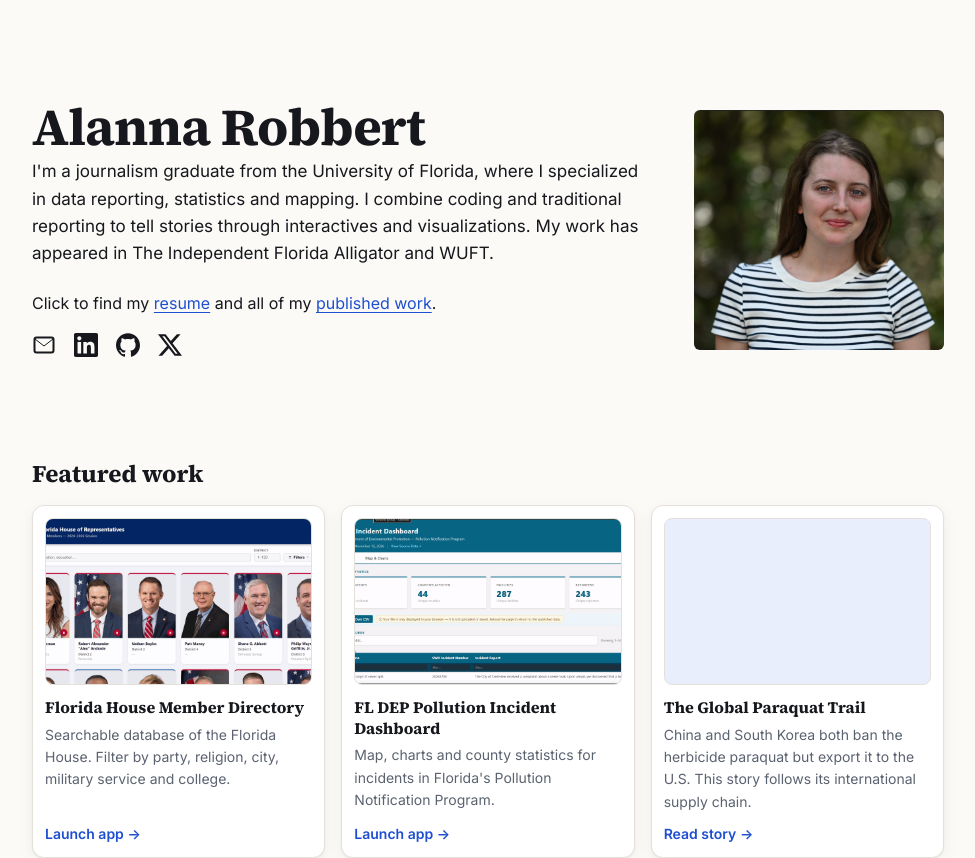
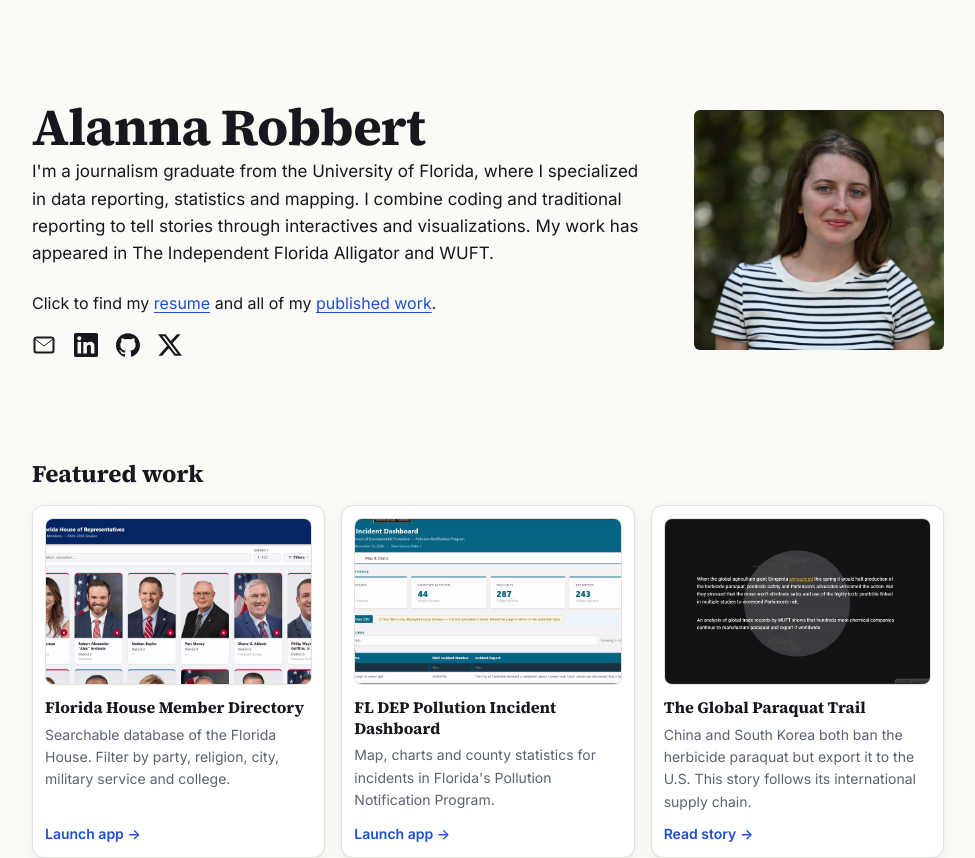
Before and after one commit to alanna-robbert/alanna-robbert.github.io, a React (Create React App) app in the folder my-react-app/: page /#/ in a window 1280 px wide. Shown: the top 858 px of the page, without its empty margins (152-1127 px from the left). Built offline with nearby package versions, Linux system fonts and the light colour scheme.

Commit message:
Add paraquat trail GIF to its tile on landing page

```diff
--- a/my-react-app/src/pages/Home.js
+++ b/my-react-app/src/pages/Home.js
@@ -88,6 +88,9 @@ function Home() {
 
           <ProjectCard
             href="https://www.wuft.org/2026-04-29/the-global-paraquat-trail"
+            still={`${ASSETS}/paraquat-trail-preview.png`}
+            gif={`${ASSETS}/paraquat-trail-demo.gif`}
+            alt="Screen recording of The Global Paraquat Trail story on WUFT"
             title="The Global Paraquat Trail"
             cta="Read story →"
           >
```
Also changed, not shown: my-react-app/public/assets/paraquat-trail-preview.png (added), 1 other file (tests, documents, lock files or other folders).
